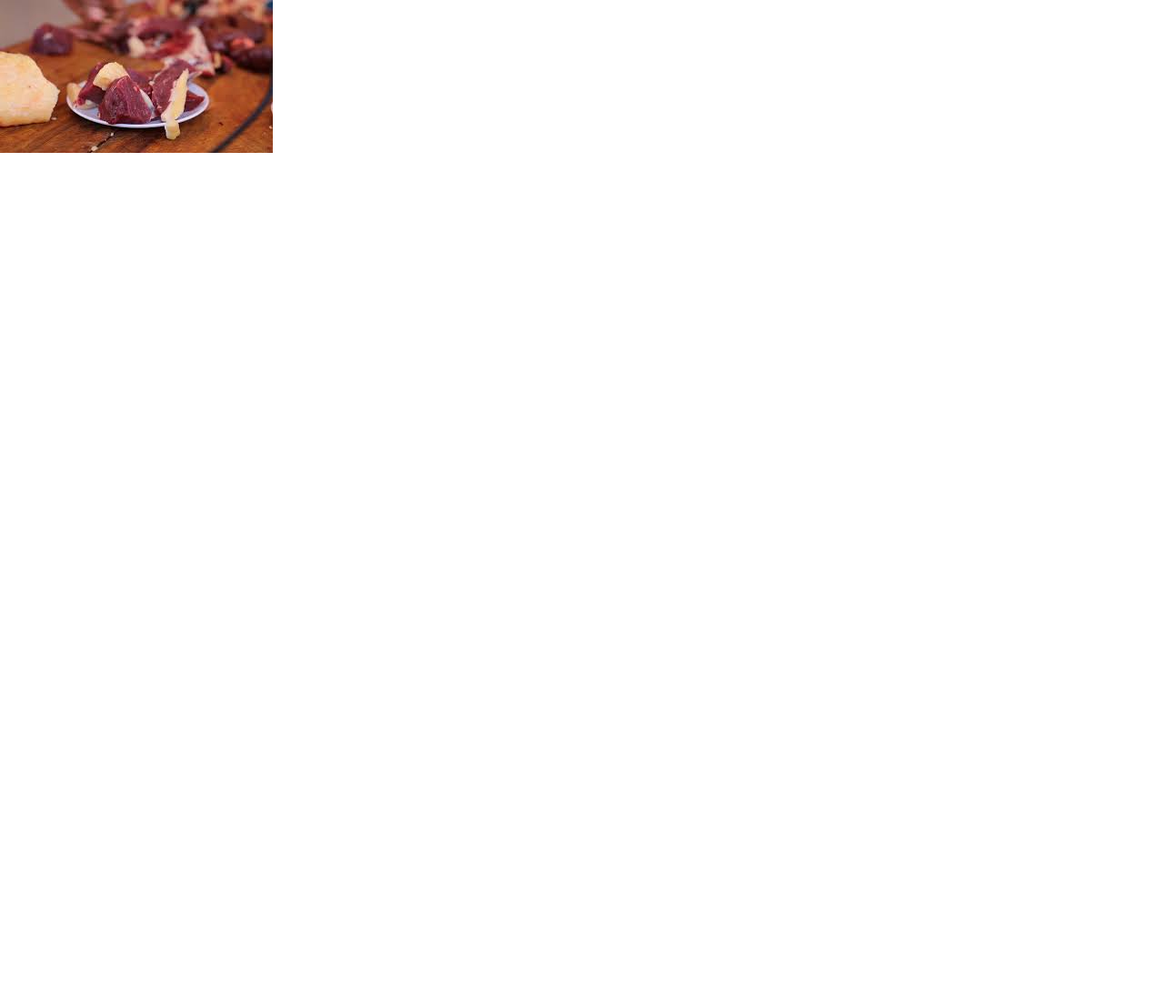
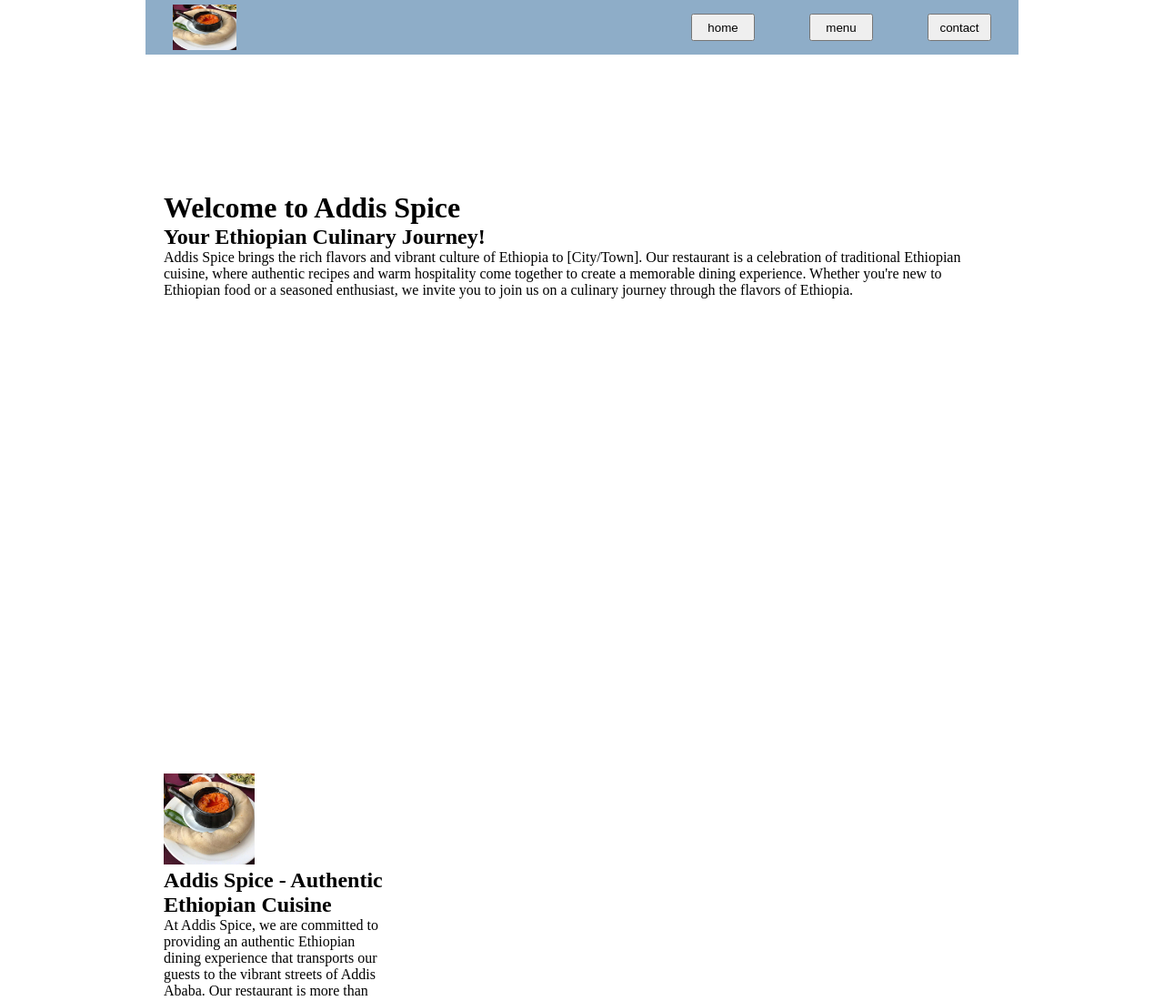
Before and after one commit to marwanGA09/restaurants, a website built with webpack: page src/template.html in a window 1280 px wide. Shown: the top 1100 px of the page at 91% size. Before the commit the page ends 800 px from the top, so only its background shows below. Built offline with nearby package versions, Linux system fonts and the light colour scheme; files whose address does not match are found by name.

Commit message:
update style and index.js to integrate with menu container

```diff
--- a/src/index.js
+++ b/src/index.js
@@ -1,2 +1,21 @@
 import "./style.scss";
 import "./template.html";
+
+import { log } from "./app/createheader";
+import { buttons } from "./app/createheader";
+import { footerElement } from "./app/createFooter";
+const container = document.querySelector(".container");
+const nav = document.querySelector(".nav");
+// create navigation
+nav.appendChild(log);
+buttons.forEach((bt) => {
+  nav.appendChild(bt);
+});
+// container.appendChild(nav);
+
+import { homeContainer, featureContainer } from "./app/homeCreator";
+// console.log(homeContainer);
+container.appendChild(homeContainer);
+container.appendChild(featureContainer);
+
+container.appendChild(footerElement);
--- a/src/style.scss
+++ b/src/style.scss
@@ -11,6 +11,12 @@
 body {
   font-size: 1.6rem;
 }
+
+img {
+  width: 10rem;
+  height: 10rem;
+}
+
 .container {
   display: flex;
   flex-direction: column;
@@ -36,3 +42,31 @@ body {
     height: 3rem;
   }
 }
+
+.footer {
+  margin-top: 20rem;
+  width: 75vw;
+  background-color: antiquewhite;
+  display: flex;
+  gap: 3rem;
+  padding: 4rem 2rem;
+
+  div:nth-child(2),
+  div:nth-child(3) {
+    width: 32%;
+  }
+}
+
+.home {
+  width: 75vw;
+  height: 80vh;
+  padding: 15rem 2rem;
+}
+
+.feature {
+  width: 75vw;
+  height: 80vh;
+  padding: 15rem 2rem;
+  display: grid;
+  grid-template-columns: 25rem 25rem;
+}
--- a/src/template.html
+++ b/src/template.html
@@ -6,6 +6,8 @@
     <title>Document</title>
   </head>
   <body>
-    <img src="./raw met.jpeg" alt="" />
+    <div class="container">
+      <nav class="nav"></nav>
+    </div>
   </body>
 </html>
```
